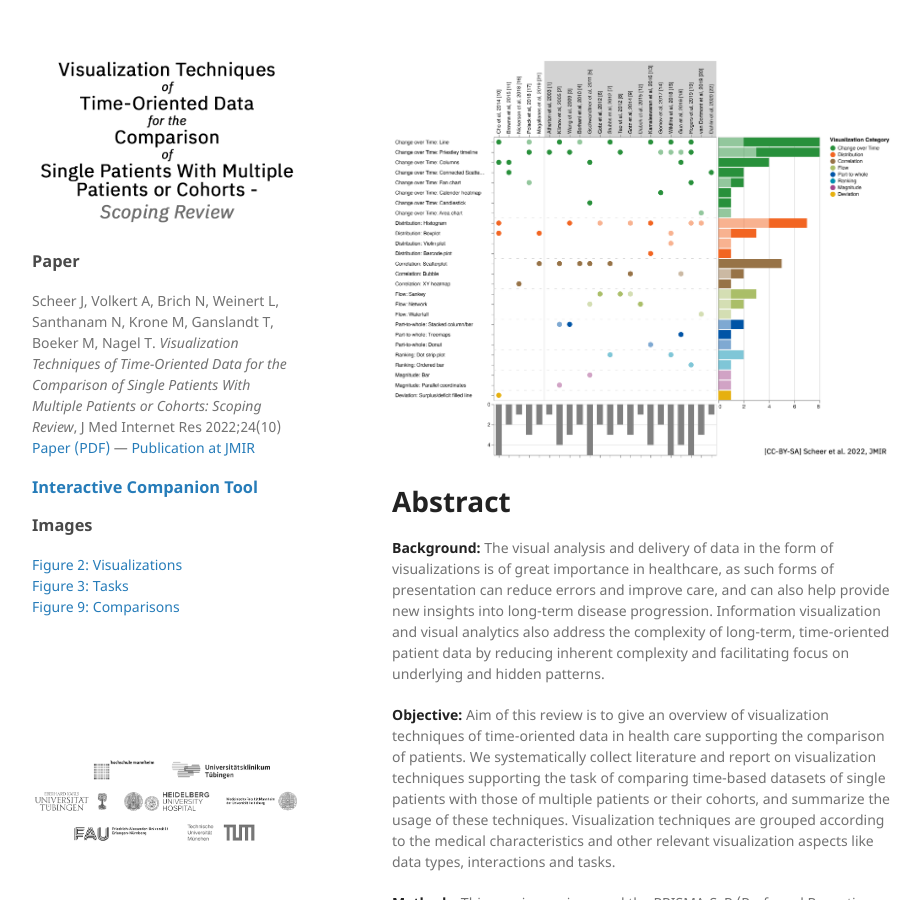
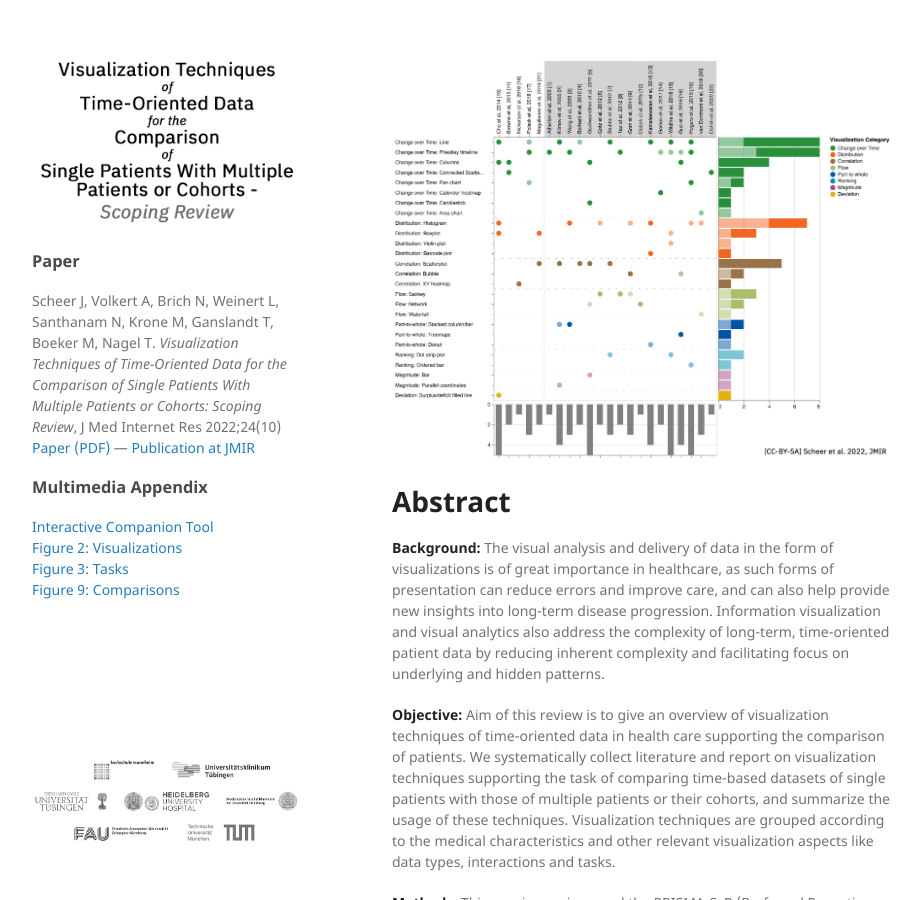
Before and after one commit to TimeVisForComparingPatientsAndCohorts/timevisforcomparingpatientsandcohorts.github.io, a Jekyll site: the page built from index.md, in a window 1280 px wide and 900 px high. Shown: the whole window, without its empty margins (178-1099 px from the left). Built offline with Jekyll 4.4.1, drawn with Linux system fonts in a browser that asks for light colours.

Commit message:
Moved tool to multimedia appendix/figures

```diff
--- a/_layouts/default.html
+++ b/_layouts/default.html
@@ -51,10 +51,11 @@
           <a href="https://www.jmir.org/2022/10/e38041/PDF">Paper (PDF)</a> &mdash; <a href="https://www.jmir.org/2022/10/e38041">Publication at JMIR</a>
         </p>
 
-        <h3><a href="https://imi-hd.github.io/ComPatiVis/">Interactive Companion Tool</a></h3>
 
-        <h3>Images</h3>
+
+        <h3>Multimedia Appendix</h3>
         <p>
+          <a href="#tool">Interactive Companion Tool</a><br/>
           <a href="#fig2">Figure 2: Visualizations</a><br/>
           <a href="#fig3">Figure 3: Tasks</a><br/>
           <a href="#fig9">Figure 9: Comparisons</a>
--- a/index.md
+++ b/index.md
@@ -23,6 +23,7 @@ The articles under review in general mitigate complexity through visualization a
 
 # Companion Tool
 
+<a name="tool"></a>
 <a href="https://imi-hd.github.io/ComPatiVis/"><img src="assets/img/survis-tool.png"/></a>
 <small>To provide readers with an interactive way of exploring the visualization systems from our scoping review, we created a visual literature browser using the SurVis software. Our tool not only provides a selection of attributes to see the use of specific visualization techniques but also enables cross-filtering to identify systems combining a set of attributes such as medical context, visualization, and patient entities.</small>
 
```
